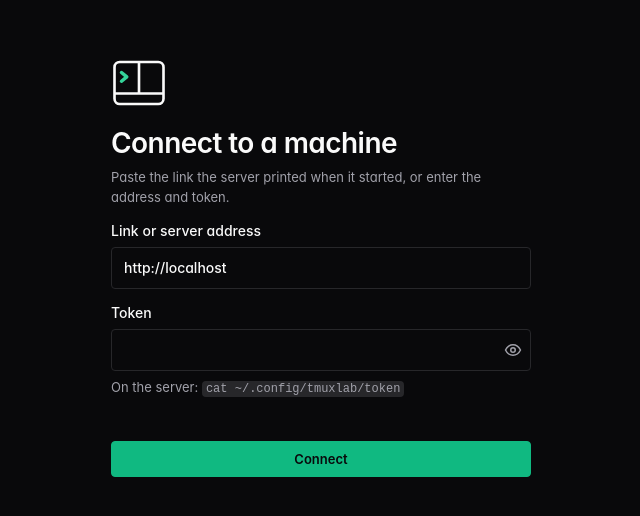
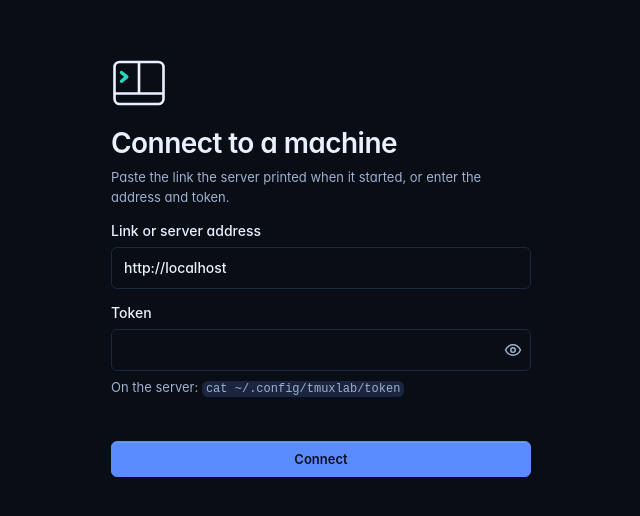
Before and after one commit to WIRIN-prod/tmuxlab, a website with bundled scripts: page public/index.html in a window 1280 px wide. Shown: the part 134-650 px from the top of the page, without its empty margins (319-959 px from the left). Built offline with nearby package versions, Linux system fonts and the light colour scheme; files whose address does not match are found by name.

Commit message:
tmuxlab 2.17: blue-black redesign
- new palette: azure for actions, teal for running, amber for needs you, on blue-black surfaces
- session rows are separate cards; an asking session is tinted amber
- rounder corners, light theme recoloured to match, theme colours updated in the manifest, Android app and launcher
- Settings text now says alerts carry an Open button

Co-Authored-By: Claude Sonnet 5.5 <noreply@anthropic.com>
Claude-Session: https://claude.ai/code/session_01RQdxRBmgiV9kirk7uhYx4G

```diff
--- a/capacitor.config.json
+++ b/capacitor.config.json
@@ -4,5 +4,5 @@
   "webDir": "public",
   "server": { "androidScheme": "http", "cleartext": true },
   "android": { "allowMixedContent": true },
-  "backgroundColor": "#09090b"
+  "backgroundColor": "#090d16"
 }
--- a/charts/tmuxlab/Chart.yaml
+++ b/charts/tmuxlab/Chart.yaml
@@ -2,8 +2,8 @@ apiVersion: v2
 name: tmuxlab
 description: Run coding agents in parallel in tmux and drive them from a browser or your phone
 type: application
-version: 2.16.0
-appVersion: "2.16.0"
+version: 2.17.0
+appVersion: "2.17.0"
 home: https://github.com/WIRIN-prod/tmuxlab
 sources: [https://github.com/WIRIN-prod/tmuxlab]
 keywords: [tmux, terminal, claude-code, codex]
--- a/package.json
+++ b/package.json
@@ -1,6 +1,6 @@
 {
   "name": "tmuxlab",
-  "version": "2.16.0",
+  "version": "2.17.0",
   "description": "Run coding agents (Claude Code, Codex, …) in parallel in tmux and drive them from a browser or your phone",
   "private": true,
   "license": "MIT",
--- a/public/js/core.js
+++ b/public/js/core.js
@@ -7,7 +7,7 @@ export const store = {
   set(k, v) { try { localStorage.setItem('tl.' + k, JSON.stringify(v)); } catch {} },
 };
 export const isApp = !!window.Capacitor?.isNativePlatform?.();
-export const VERSION = '2.16.0'; // this build; kept equal to package.json by a test
+export const VERSION = '2.17.0'; // this build; kept equal to package.json by a test
 export const touch = matchMedia('(pointer: coarse)').matches;
 
 export const S = {
--- a/public/style.css
+++ b/public/style.css
@@ -1,44 +1,45 @@
-/* tmuxlab: a quiet devtools workspace. Zinc strata and hairlines; colour is telemetry only:
-   emerald running/active, amber needs you, sky done, zinc idle, red ended. Geist frames, Inter reads, JetBrains Mono for machine text. */
+/* tmuxlab: a blue-black devtools workspace. Azure is action, teal is running, amber is needs you, pale sky done, grey-blue idle, red errors.
+   Geist frames, Inter reads, JetBrains Mono for machine text. */
 :root {
-  /* zinc strata: depth comes from tone and hairlines, not shadows */
-  --bg: #09090b;          /* root canvas, behind every pane */
-  --well: #09090b;        /* inputs */
-  --surface: #121215;     /* level 1: cards, sidebars, panes */
-  --surface-2: #18181b;   /* level 2: popovers, dialogs, secondary buttons */
-  --surface-3: #27272a;   /* hover fill */
-  --line: #27272a;        /* hairlines */
-  --line-strong: #3f3f46; /* hover / popover borders */
-  --text: #fafafa;
-  --muted: #a1a1aa;       /* secondary */
-  --faint: #71717a;       /* metadata */
-  --primary: #10b981;     /* emerald: active, connected, primary action, focus */
-  --primary-text: #34d399;
-  --on-primary: #09090b;
-  --primary-solid: #10b981; --primary-press: #059669; --primary-ring: #34d399;
-  --live: #34d399;        /* running */
-  --attn: #fbbf24;        /* needs you (text) */
-  --attn-solid: #f59e0b; --attn-press: #d97706; --attn-hi: #fbbf24;
-  --on-attn: #09090b;
-  --danger: #ef4444;
-  --sky: #38bdf8;         /* done */
-  --screen: #121215;      /* terminal canvas */
-  --frame: #121215; --frame-line: #27272a;
-  --keypad: #121215;
-  --scrim: rgb(9 9 11 / .7);
-  --code-bg: #27272a;
-  --lift: 0 4px 20px -2px rgb(0 0 0 / .5);
+  /* blue-black strata: depth comes from tone and hairlines. Two accents (azure = action and focus, teal = running)
+     and one complementary colour (amber = needs you). Done is a pale sky, idle a grey-blue, red only for errors. */
+  --bg: #090d16;          /* root canvas, behind every pane */
+  --well: #090d16;        /* inputs */
+  --surface: #0e1424;     /* level 1: cards, sidebars, panes */
+  --surface-2: #131b2e;   /* level 2: popovers, dialogs, secondary buttons */
+  --surface-3: #1b2540;   /* hover fill */
+  --line: #1d2740;        /* hairlines */
+  --line-strong: #2c3a5c; /* hover / popover borders */
+  --text: #eaf0ff;
+  --muted: #9fb0d0;       /* secondary */
+  --faint: #7183a6;       /* metadata */
+  --primary: #5b8cff;     /* azure: primary action, selection, focus */
+  --primary-text: #8db0ff;
+  --on-primary: #06101f;
+  --primary-solid: #5b8cff; --primary-press: #3f6fe6; --primary-ring: #8db0ff;
+  --live: #2dd4bf;        /* running: teal */
+  --attn: #ffb547;        /* needs you: amber, the complement of the blues */
+  --attn-solid: #ff9f1c; --attn-press: #e08600; --attn-hi: #ffc266;
+  --on-attn: #1a1000;
+  --danger: #f0566a;
+  --sky: #7cc4ff;         /* done */
+  --screen: #0b1220;      /* terminal canvas */
+  --frame: #0b1220; --frame-line: #1d2740;
+  --keypad: #0e1424;
+  --scrim: rgb(6 9 16 / .72);
+  --code-bg: #1b2540;
+  --lift: 0 8px 28px -6px rgb(0 0 0 / .55);
   /* status tints: low-alpha fills, faint borders */
-  --ask-bg: rgb(245 158 11 / .08); --ask-sf: rgb(245 158 11 / .14); --ask-bd: rgb(245 158 11 / .4); --ask-fg: #fbbf24;
-  --work-bg: rgb(16 185 129 / .08); --work-bd: rgb(16 185 129 / .2); --work-fg: #34d399;
-  --done-bg: rgb(14 165 233 / .08); --done-bd: rgb(14 165 233 / .25); --done-fg: #38bdf8;
-  --idle-bg: rgb(113 113 122 / .1); --idle-bd: rgb(113 113 122 / .2); --idle-fg: #a1a1aa;
-  --err-bg: rgb(239 68 68 / .08); --err-bd: rgb(239 68 68 / .3); --err-fg: #f87171;
+  --ask-bg: rgb(255 181 71 / .08); --ask-sf: rgb(255 181 71 / .14); --ask-bd: rgb(255 181 71 / .4); --ask-fg: #ffc266;
+  --work-bg: rgb(45 212 191 / .08); --work-bd: rgb(45 212 191 / .22); --work-fg: #2dd4bf;
+  --done-bg: rgb(124 196 255 / .08); --done-bd: rgb(124 196 255 / .25); --done-fg: #7cc4ff;
+  --idle-bg: rgb(113 131 166 / .1); --idle-bd: rgb(113 131 166 / .22); --idle-fg: #9fb0d0;
+  --err-bg: rgb(240 86 106 / .08); --err-bd: rgb(240 86 106 / .3); --err-fg: #ff8a99;
 
   --ui: 'Inter', system-ui, sans-serif;
   --head: 'Geist', 'Inter', system-ui, sans-serif;
   --mono: 'JetBrains Mono', ui-monospace, monospace;
-  --r-xs: 2px; --r-sm: 4px; --r-md: 4px; --r-lg: 8px; --r-xl: 12px;
+  --r-xs: 4px; --r-sm: 6px; --r-md: 8px; --r-lg: 12px; --r-xl: 16px;
   --shadow-1: none;
   --shadow-2: var(--lift);
   --ease-out: cubic-bezier(.2, .8, .2, 1);
@@ -788,7 +789,7 @@ dialog::backdrop, .scrim { background: var(--scrim); backdrop-filter: blur(4px);
 .terms { gap: 8px; background: transparent; }
 /* panes: level 1 surfaces with hairlines; the active one gets an emerald inset and a faint glow */
 .tpane { position: relative; container: view / inline-size; background: var(--frame); border: 1px solid var(--frame-line); border-radius: var(--r-lg); overflow: hidden; transition: box-shadow var(--t-fast); }
-.tpane.focus { box-shadow: inset 0 0 0 1px var(--primary), 0 0 12px rgb(16 185 129 / .15); border-color: var(--primary); }
+.tpane.focus { box-shadow: inset 0 0 0 1px var(--primary), 0 0 14px rgb(91 140 255 / .18); border-color: var(--primary); }
 .terms[data-n="1"] .tpane.focus { box-shadow: none; border-color: var(--frame-line); }
 .tph { min-height: 32px; padding: 0 4px 0 10px; gap: 8px; background: var(--surface); border-bottom: 1px solid var(--line); font: 12px var(--mono); color: var(--muted); }
 .tph .tpn { padding: 4px 0; min-height: 28px; }
@@ -875,7 +876,6 @@ dialog::backdrop, .scrim { background: var(--scrim); backdrop-filter: blur(4px);
   body:has(#wall:not([hidden])) #toasts { bottom: calc(var(--safe-b) + 72px); }
 }
 .fab { border-radius: var(--r-lg); background: var(--primary-solid); color: var(--on-primary); box-shadow: var(--lift); }
-:root[data-term="ink"] { --term-bg: #121215; }
 @media (prefers-reduced-motion: reduce) { .tps::before, .dot { animation: none !important; } }
 
 /* ----- light theme: the same zinc ladder, inverted; terminals keep their own theme ----- */
@@ -883,12 +883,12 @@ dialog::backdrop, .scrim { background: var(--scrim); backdrop-filter: blur(4px);
   color-scheme: light;
   --bg: #f4f4f5; --well: #ffffff; --surface: #ffffff; --surface-2: #fafafa; --surface-3: #f0f0f2;
   --line: #e4e4e7; --line-strong: #a1a1aa; --text: #09090b; --muted: #52525b; --faint: #63636d;
-  --primary: #059669; --primary-text: #047857; --primary-solid: #10b981; --primary-press: #059669; --on-primary: #09090b;
-  --live: #047857; --attn: #b45309; --attn-hi: #fbbf24; --danger: #dc2626; --sky: #0284c7;
+  --primary: #2f62e0; --primary-text: #1d4fc4; --primary-solid: #3b6ff0; --primary-press: #2f62e0; --on-primary: #ffffff;
+  --live: #0f766e; --attn: #b45309; --attn-hi: #fbbf24; --danger: #dc2626; --sky: #0284c7;
   --frame: #ffffff; --frame-line: #e4e4e7; --keypad: #fafafa; --code-bg: #f0f0f2;
   --scrim: rgb(9 9 11 / .3); --lift: 0 4px 20px -2px rgb(9 9 11 / .12);
   --ask-bg: rgb(245 158 11 / .08); --ask-sf: rgb(245 158 11 / .16); --ask-bd: rgb(217 119 6 / .45); --ask-fg: #92400e;
-  --work-bg: rgb(16 185 129 / .08); --work-bd: rgb(5 150 105 / .3); --work-fg: #047857;
+  --work-bg: rgb(15 118 110 / .08); --work-bd: rgb(15 118 110 / .3); --work-fg: #0f766e;
   --done-bg: rgb(14 165 233 / .08); --done-bd: rgb(2 132 199 / .3); --done-fg: #0369a1;
   --idle-bg: rgb(113 113 122 / .08); --idle-bd: rgb(113 113 122 / .3); --idle-fg: #52525b;
   --err-bg: rgb(239 68 68 / .06); --err-bd: rgb(220 38 38 / .35); --err-fg: #b91c1c;
@@ -897,12 +897,12 @@ dialog::backdrop, .scrim { background: var(--scrim); backdrop-filter: blur(4px);
   color-scheme: light;
   --bg: #f4f4f5; --well: #ffffff; --surface: #ffffff; --surface-2: #fafafa; --surface-3: #f0f0f2;
   --line: #e4e4e7; --line-strong: #a1a1aa; --text: #09090b; --muted: #52525b; --faint: #63636d;
-  --primary: #059669; --primary-text: #047857; --primary-solid: #10b981; --primary-press: #059669; --on-primary: #09090b;
-  --live: #047857; --attn: #b45309; --attn-hi: #fbbf24; --danger: #dc2626; --sky: #0284c7;
+  --primary: #2f62e0; --primary-text: #1d4fc4; --primary-solid: #3b6ff0; --primary-press: #2f62e0; --on-primary: #ffffff;
+  --live: #0f766e; --attn: #b45309; --attn-hi: #fbbf24; --danger: #dc2626; --sky: #0284c7;
   --frame: #ffffff; --frame-line: #e4e4e7; --keypad: #fafafa; --code-bg: #f0f0f2;
   --scrim: rgb(9 9 11 / .3); --lift: 0 4px 20px -2px rgb(9 9 11 / .12);
   --ask-bg: rgb(245 158 11 / .08); --ask-sf: rgb(245 158 11 / .16); --ask-bd: rgb(217 119 6 / .45); --ask-fg: #92400e;
-  --work-bg: rgb(16 185 129 / .08); --work-bd: rgb(5 150 105 / .3); --work-fg: #047857;
+  --work-bg: rgb(15 118 110 / .08); --work-bd: rgb(15 118 110 / .3); --work-fg: #0f766e;
   --done-bg: rgb(14 165 233 / .08); --done-bd: rgb(2 132 199 / .3); --done-fg: #0369a1;
   --idle-bg: rgb(113 113 122 / .08); --idle-bd: rgb(113 113 122 / .3); --idle-fg: #52525b;
   --err-bg: rgb(239 68 68 / .06); --err-bd: rgb(220 38 38 / .35); --err-fg: #b91c1c;
@@ -1011,3 +1011,14 @@ body.navmini .nav-item.mach { position: relative; }
 #t-ask .hint { font: 12px var(--ui); color: var(--muted); white-space: nowrap; }
 .asks .ask { display: flex; align-items: center; gap: 8px; padding: 8px 10px; }
 .asks .ask .aqt { flex: 1; min-width: 0; overflow: hidden; text-overflow: ellipsis; white-space: nowrap; font: 500 13px/20px var(--ui); }
+
+/* ----- 2.17: blue-black redesign. Session rows are separate cards with room between them; an asking session is tinted amber ----- */
+.grid.list { border: 0; background: none; overflow: visible; gap: 8px; }
+.grid.list .phead { padding-inline: 4px; }
+.card.srow, .card.srow:last-child { background: var(--surface); border: 1px solid var(--line); border-radius: var(--r-lg); overflow: hidden; transition: border-color var(--t-fast), background var(--t-fast); }
+.card.srow:hover { border-color: var(--line-strong); }
+.card.srow:has(.asks:not(:empty)) { border-color: var(--ask-bd); background: color-mix(in srgb, var(--attn) 5%, var(--surface)); box-shadow: none; }
+.srow-m:hover { background: transparent; }
+.srow .asks .ask { background: var(--ask-sf); border-color: var(--ask-bd); }
+.card { border-radius: var(--r-lg); }
+.btn.primary { box-shadow: 0 1px 0 rgb(255 255 255 / .12) inset; }
--- a/public/sw.js
+++ b/public/sw.js
@@ -1,5 +1,5 @@
 // Network first so updates show up immediately; cached shell only when the server is unreachable.
-const C = 'tmuxlab-v21';
+const C = 'tmuxlab-v22';
 self.addEventListener('install', () => self.skipWaiting());
 self.addEventListener('activate', (e) => e.waitUntil(self.clients.claim()));
 self.addEventListener('fetch', (e) => {
```
Also changed, not shown: public/index.html (+2 -2 lines), public/manifest.webmanifest, 3 other files.
